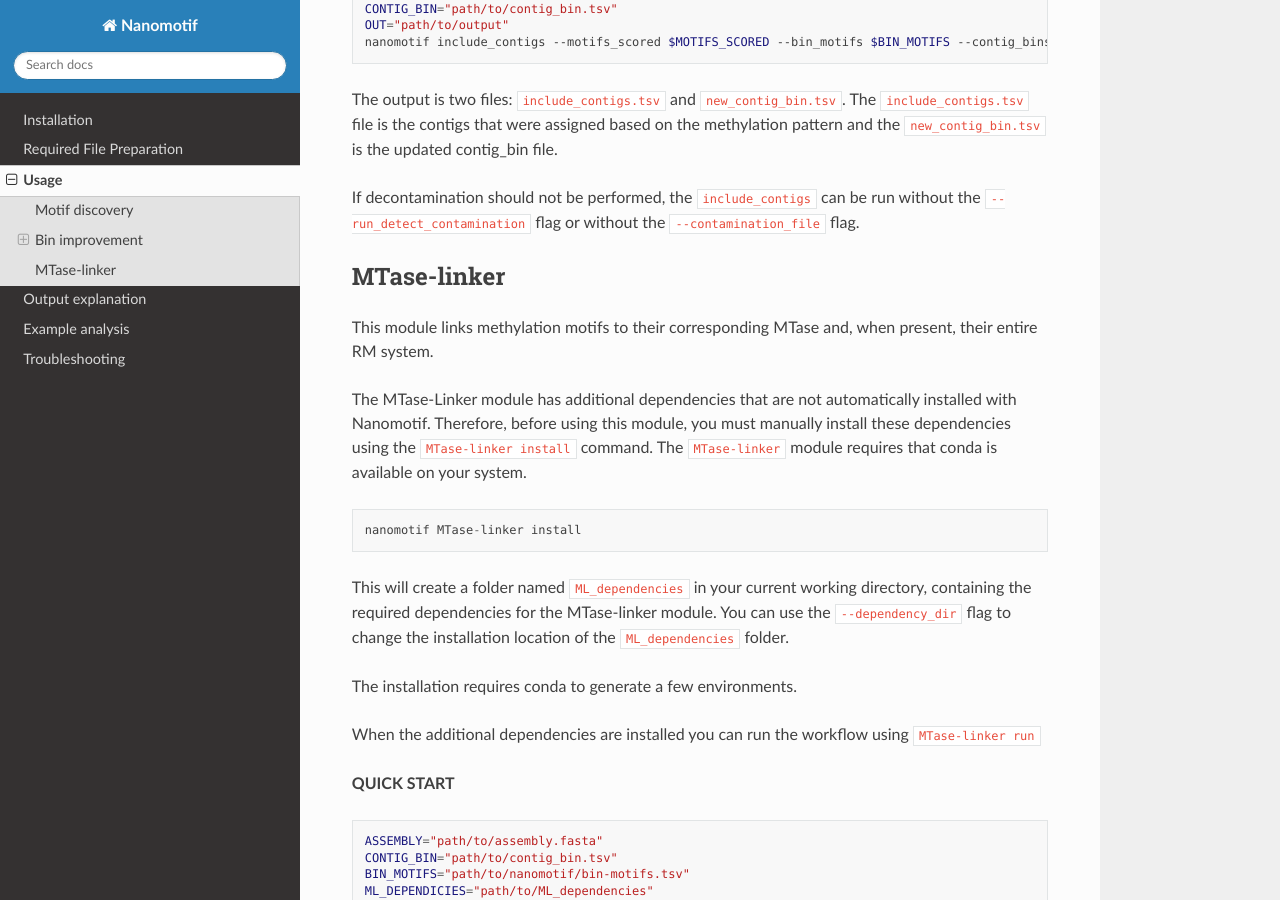
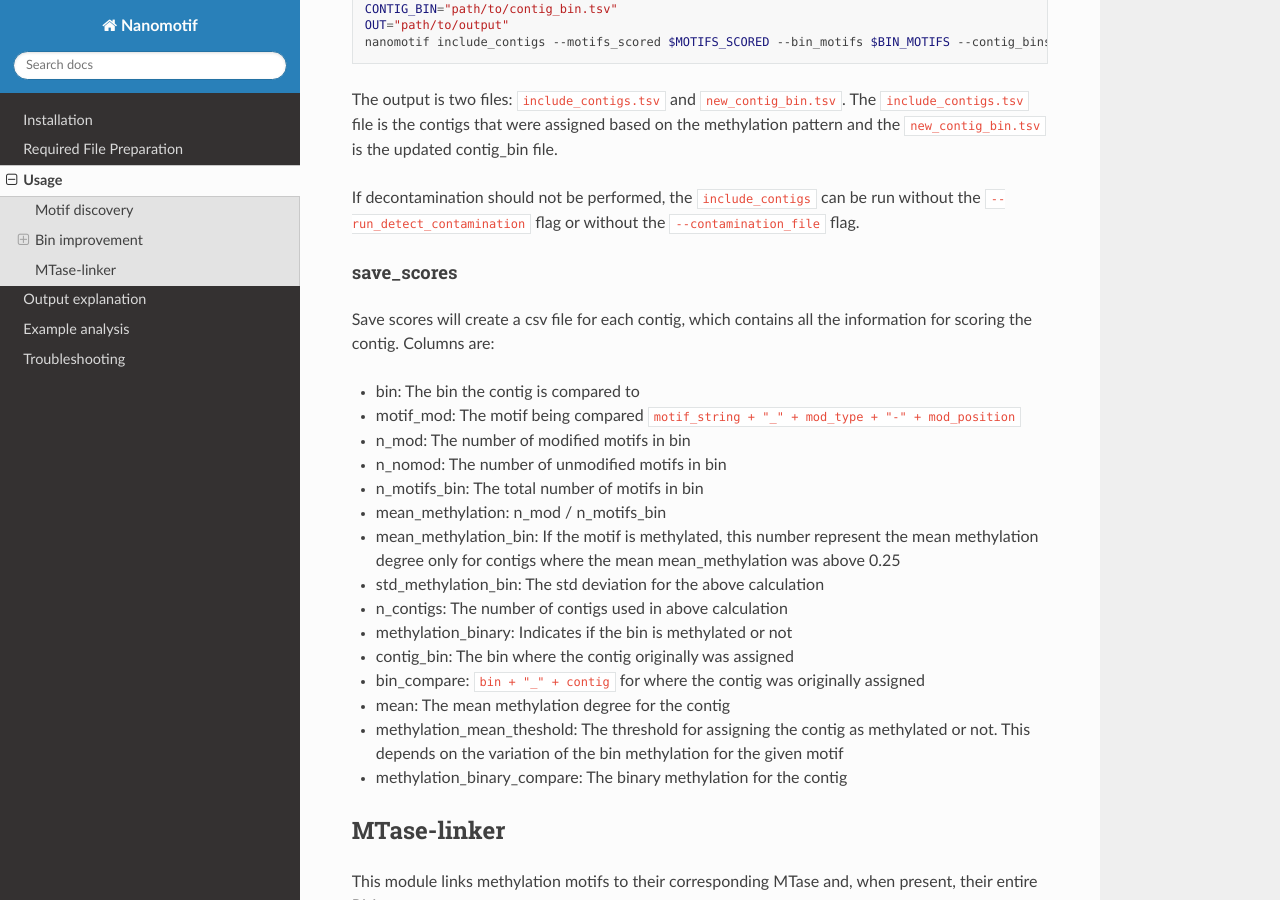
Before and after one commit to MicrobialDarkMatter/nanomotif, a Sphinx documentation site: the page built from docs/source/usage.md, in a window 1280 px wide and 900 px high, scrolled down 2683 px. Built offline with Sphinx 7.4.7 and the Read the Docs theme 2.0.0, drawn with Linux system fonts in a browser that asks for light colours.

Commit message:
doc: added documentation for save_scores

```diff
--- a/docs/source/usage.md
+++ b/docs/source/usage.md
@@ -127,6 +127,23 @@ The output is two files: `include_contigs.tsv` and `new_contig_bin.tsv`. The `in
 
 If decontamination should not be performed, the `include_contigs` can be run without the `--run_detect_contamination` flag or without the `--contamination_file` flag.
 
+#### save_scores
+Save scores will create a csv file for each contig, which contains all the information for scoring the contig. Columns are:
+- bin: The bin the contig is compared to
+- motif_mod: The motif being compared `motif_string + "_" + mod_type + "-" + mod_position`
+- n_mod: The number of modified motifs in bin
+- n_nomod: The number of unmodified motifs in bin
+- n_motifs_bin: The total number of motifs in bin
+- mean_methylation: n_mod / n_motifs_bin
+- mean_methylation_bin: If the motif is methylated, this number represent the mean methylation degree only for contigs where the mean mean_methylation was above 0.25
+- std_methylation_bin: The std deviation for the above calculation
+- n_contigs: The number of contigs used in above calculation
+- methylation_binary: Indicates if the bin is methylated or not
+- contig_bin: The bin where the contig originally was assigned
+- bin_compare: `bin + "_" + contig` for where the contig was originally assigned
+- mean: The mean methylation degree for the contig
+- methylation_mean_theshold: The threshold for assigning the contig as methylated or not. This depends on the variation of the bin methylation for the given motif
+- methylation_binary_compare: The binary methylation for the contig
 
 ## MTase-linker
 
```
